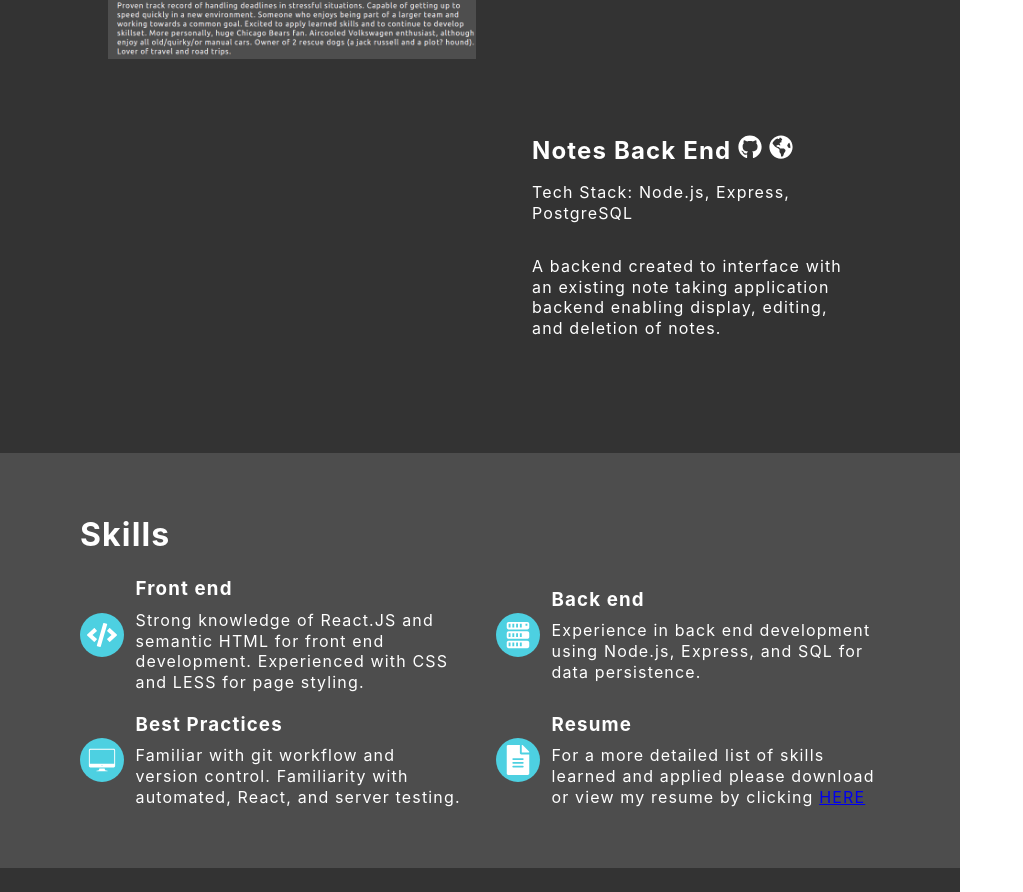
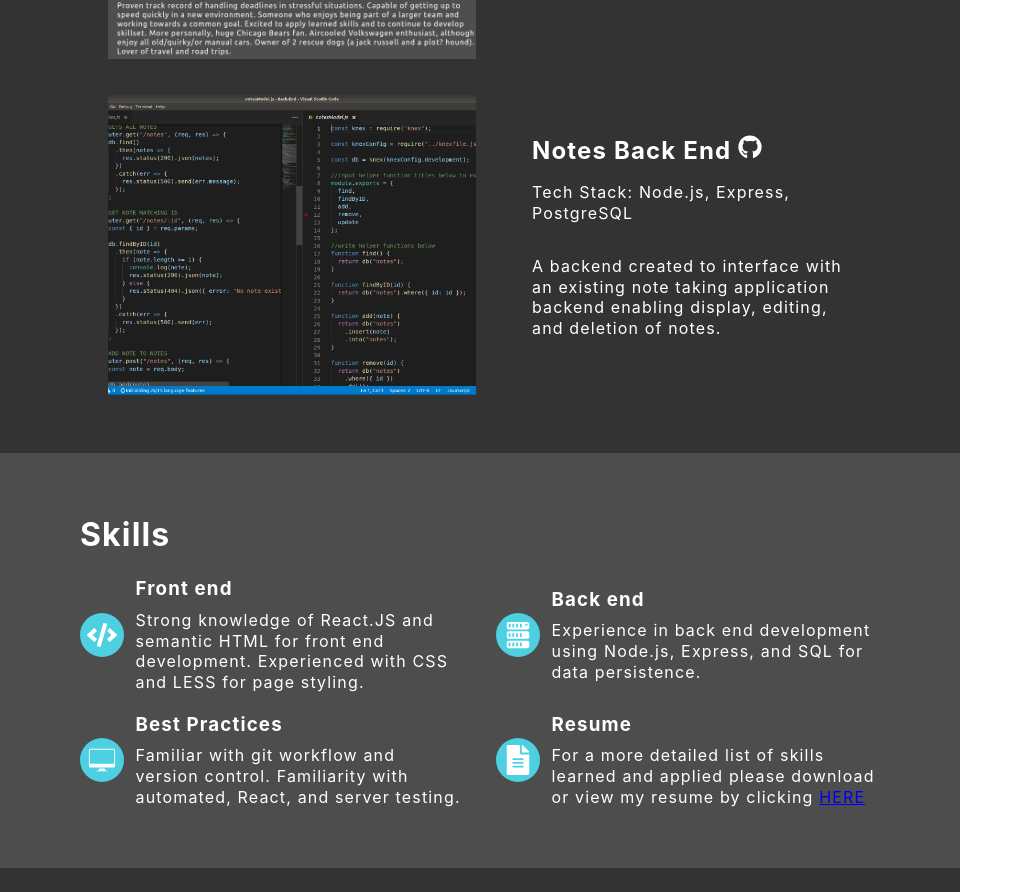
Before and after one commit to ThomasKisner/PortfolioSite, a React (Create React App) app: page / in a window 1280 px wide. Shown: the part 1427-2319 px from the top of the page, without its empty margins (0-1023 px from the left). Built offline with nearby package versions, Linux system fonts and the light colour scheme.

Commit message:
updated photo for notes back-end

```diff
--- a/src/components/projectSection.js
+++ b/src/components/projectSection.js
@@ -43,7 +43,8 @@ export default function ProjectSection({ title, subtitle, dark, id }) {
             <div className="projectTile">
               <div className={notesBackEndInner} />
               <div className="projectText">
-                <h2>Notes Back End <a href="https://github.com/ThomasKisner/back-end-project" target="_blank"><FaGithub className="fa"/></a> <a href="https://github.com/ThomasKisner?tab=repositories" target="_blank"><FaGlobeAmericas className="fa"/></a></h2>
+                <h2>Notes Back End <a href="https://github.com/ThomasKisner/back-end-project" target="_blank"><FaGithub className="fa"/></a> </h2>
+                {/* <a href="https://github.com/ThomasKisner?tab=repositories" target="_blank"><FaGlobeAmericas className="fa"/></a>  */}
                 <p>Tech Stack: Node.js, Express, PostgreSQL</p>
                 <p>
                   A backend created to interface with an existing note
--- a/src/css/index.css
+++ b/src/css/index.css
@@ -260,6 +260,9 @@
 .projectTilesContainer .projectTileAndText .movebytes {
   background-image: url("../assets/movebytes.png");
 }
+.projectTilesContainer .projectTileAndText .backend {
+  background-image: url("../assets/notesCode.png");
+}
 .App {
   line-height: 1.3;
   letter-spacing: 1.15px;
--- a/src/less/index.less
+++ b/src/less/index.less
@@ -280,6 +280,9 @@
     .movebytes {
       background-image: url("../assets/movebytes.png");
     }
+    .backend{
+      background-image: url("../assets/notesCode.png")
+    }
   }
 }
 
```
Also changed, not shown: src/assets/notesCode.png (added).
